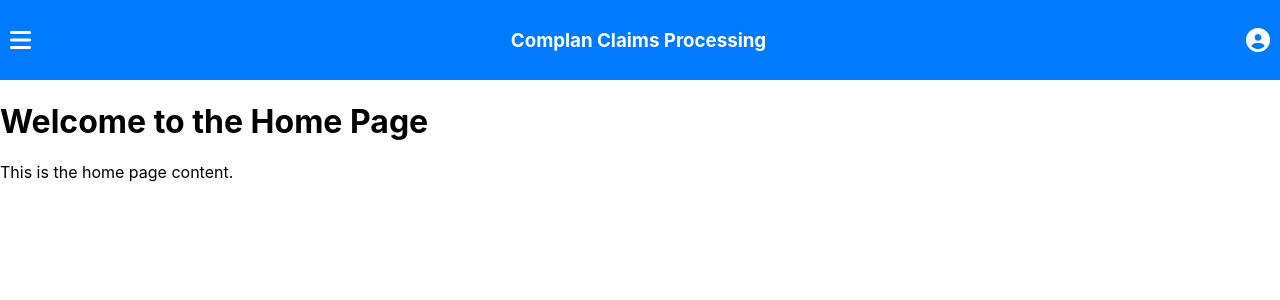
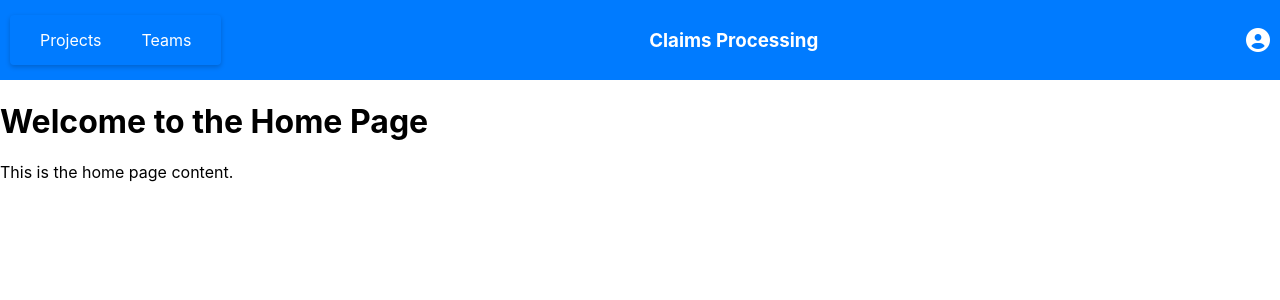
Before and after one commit to sarathk82/claim-process, a React (Create React App) app: page / in a window 1280 px wide. Shown: the top 300 px of the page. Built offline with nearby package versions, Linux system fonts and the light colour scheme.

Commit message:
Home Page update for horizontal menu

```diff
--- a/src/components/Header.css
+++ b/src/components/Header.css
@@ -58,15 +58,20 @@ header {
 
 /* Menu dropdown */
 .menu {
-  position: absolute;
+  position: relative;
   top: calc(100% + 10px);
   left: 0;
   background-color: #007bff;
   border-radius: 4px;
   box-shadow: 0 2px 5px rgba(0, 0, 0, 0.2);
   padding: 10px;
-  display: none;
+  display: flex;
   z-index: 1;
+}
+
+.menu-item {
+  position: relative;
+  margin: 0 20px;
 }
 
 .menu-icon i.active + .menu {
@@ -81,6 +86,44 @@ header {
 }
 
 .menu a:hover {
+  color: #007bff; /* Text color on hover */
+  background-color: #ffffff; /* Background color on hover */
+}
+
+/* Submenu */
+.submenu {
+  display: none;
+  position: absolute;
+  top: calc(100% + 5px);
+  left: 0;
+  background-color: #007bff;
+  padding: 10px;
+  z-index: 10; /* Increase the z-index to ensure visibility */
+}
+
+/* Show submenu on hover */
+.menu-item:hover .submenu {
+  display: block;
+}
+
+/* Ensure links inside the submenu are visible and clickable */
+.submenu a {
+  display: block;
+  padding: 5px 0;
+  color: #ffffff;
+  text-decoration: none;
+  pointer-events: auto;
+}
+
+.submenu a:hover {
   background-color: rgba(255, 255, 255, 0.1);
   border-radius: 4px;
+  /* Add any other hover effects as needed */
 }
+
+/* Menu item text */
+.menu-item > span {
+  cursor: pointer;
+  color: #ffffff;
+  text-decoration: none;
+}
--- a/src/components/Header.js
+++ b/src/components/Header.js
@@ -6,33 +6,56 @@ import '@fortawesome/fontawesome-free/css/all.css';
 import './Header.css';
 
 const Header = () => {
-    const [showMenu, setShowMenu] = useState(false);
     const [showProfile, setShowProfile] = useState(false);
-
-    const toggleMenu = () => {
-        setShowMenu(!showMenu);
-        setShowProfile(false);
-    };
+    const [showProjectsSubMenu, setShowProjectsSubMenu] = useState(false);
+    const [showTeamsSubMenu, setShowTeamsSubMenu] = useState(false);
 
     const toggleProfile = () => {
         setShowProfile(!showProfile);
-        setShowMenu(false);
+    };
+
+    const toggleProjectsSubMenu = () => {
+        setShowProjectsSubMenu(!showProjectsSubMenu);
+        setShowTeamsSubMenu(false); // Hide Teams submenu when Projects submenu is toggled
+    };
+
+    const toggleTeamsSubMenu = () => {
+        setShowTeamsSubMenu(!showTeamsSubMenu);
+        setShowProjectsSubMenu(false); // Hide Projects submenu when Teams submenu is toggled
+    };
+
+    const handleProjectsMouseLeave = () => {
+        setShowProjectsSubMenu(false);
+    };
+
+    const handleTeamsMouseLeave = () => {
+        setShowTeamsSubMenu(false);
     };
 
     return (
         <header>
-            <div className="menu-icon" onClick={toggleMenu}>
-                <i className={`fas fa-bars ${showMenu ? 'active' : ''}`}></i>
-                {showMenu && (
-                    <div className="menu">
-                        <Link to="/create-project">Create Project</Link>
-                        <Link to="/view-projects">View Projects</Link>
-                        <Link to="/create-team">Create Team</Link>
-                        <Link to="/view-teams">View Teams</Link>
-                    </div>
-                )}
+            <div className="menu">
+                <div className="menu-item" onMouseEnter={toggleProjectsSubMenu} onMouseLeave={handleProjectsMouseLeave}>
+                    <Link to="#">Projects</Link>
+                    {showProjectsSubMenu && (
+                        <div className="submenu" onMouseEnter={toggleProjectsSubMenu} onMouseLeave={handleProjectsMouseLeave}>
+                            <Link to="/create-project">Create</Link>
+                            <Link to="/view-projects">View</Link>
+                        </div>
+                    )}
+                </div>
+                <div className="menu-item" onMouseEnter={toggleTeamsSubMenu} onMouseLeave={handleTeamsMouseLeave}>
+                    <Link to="#">Teams</Link>
+                    {showTeamsSubMenu && (
+                        <div className="submenu" onMouseEnter={toggleTeamsSubMenu} onMouseLeave={handleTeamsMouseLeave}>
+                            <Link to="/create-team">Create</Link>
+                            <Link to="/view-teams">View</Link>
+                        </div>
+                    )}
+                </div>
             </div>
-            <div><h3>  Complan Claims Processing </h3></div>
+
+            <div><h3>Claims Processing</h3></div>
             <div className="profile-icon">
                 <i className={`fas fa-user-circle ${showProfile ? 'active' : ''}`} onClick={toggleProfile}></i>
                 {showProfile && (
```
